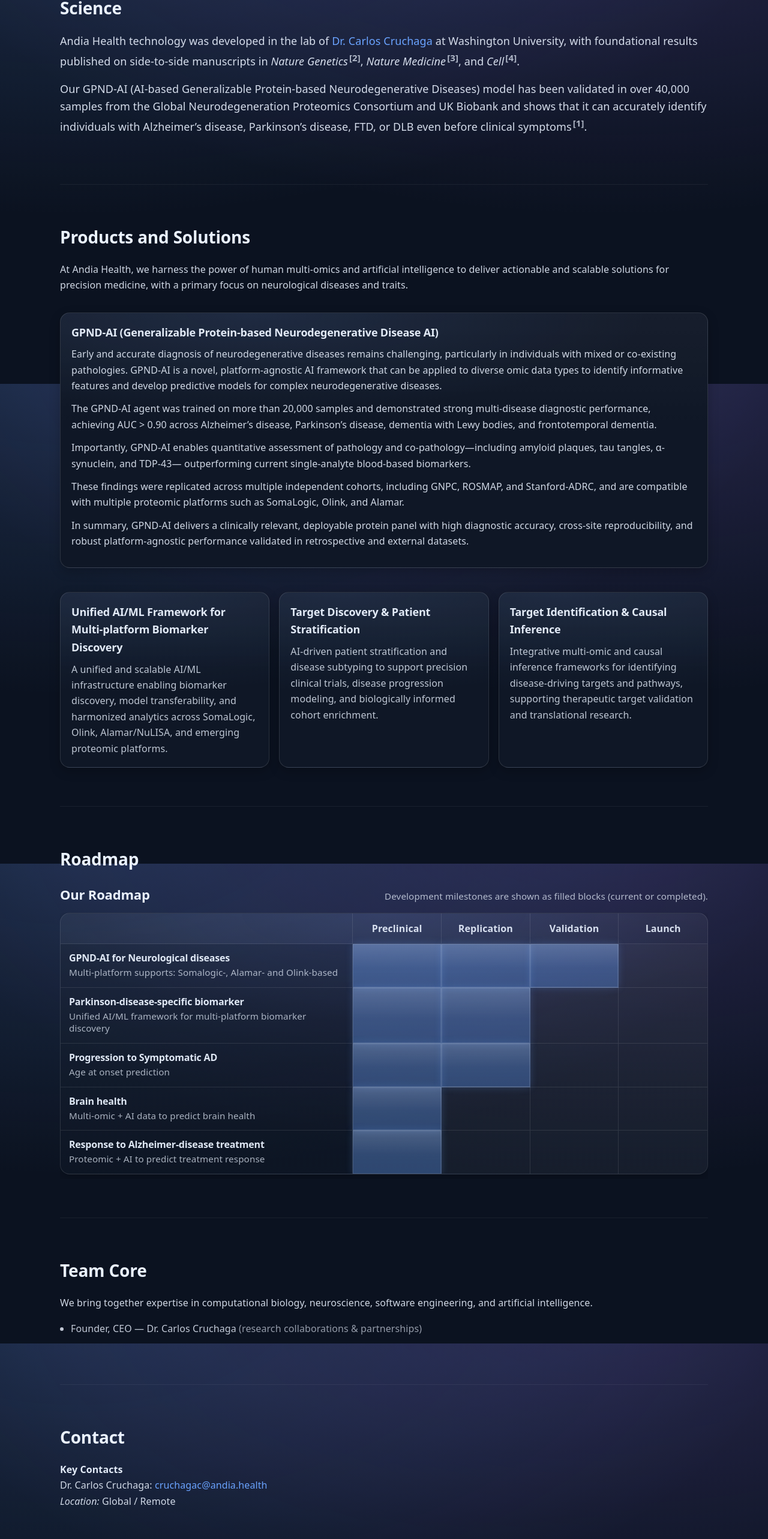
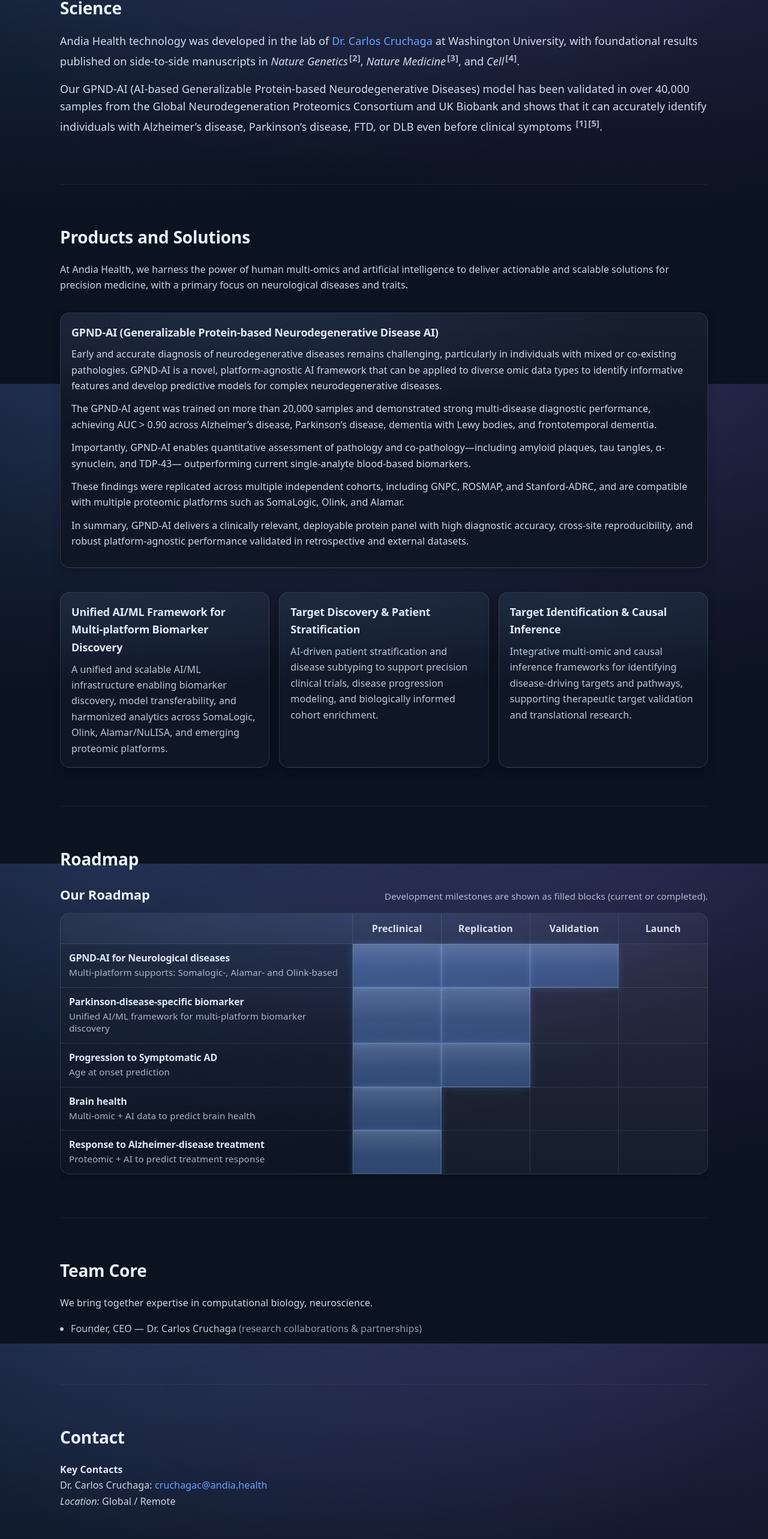
Before and after one commit to YingXu001/Andia_Health_Home, a React (Vite) app: page / in a window 1280 px wide. Shown: the part 1760-4326 px from the top of the page at 60% size. Built offline with nearby package versions, Linux system fonts and the light colour scheme.

Commit message:
update app.jsx

```diff
--- a/src/App.jsx
+++ b/src/App.jsx
@@ -87,8 +87,7 @@ export default function App() {
             Our GPND-AI (AI-based Generalizable Protein-based Neurodegenerative Diseases) model has been
             validated in over 40,000 samples from the Global Neurodegeneration Proteomics Consortium and UK
             Biobank and shows that it can accurately identify individuals with Alzheimer’s disease,
-            Parkinson’s disease, FTD, or DLB even before clinical symptoms
-            <Citation id={1} />.
+            Parkinson’s disease, FTD, or DLB even before clinical symptoms <Citation id={1} /><Citation id={5} />.
           </p>
         </Section>
 
@@ -164,8 +163,7 @@ export default function App() {
 
         <Section id="team" title="Team Core">
           <p>
-            We bring together expertise in computational biology, neuroscience, software engineering,
-            and artificial intelligence.
+            We bring together expertise in computational biology, neuroscience.
           </p>
           <ul className="list">
             <li>
@@ -242,6 +240,23 @@ export default function App() {
               </a>
             </li>
 
+            <li id="ref-5">
+              Xu Y, Denkinger MN, Liu M, <i>et&nbsp;al.</i>{" "}
+              <strong>
+                GPND-AI NULISA: A 15-protein AI classifier for diagnosis and co-pathology
+                profiling across neurodegenerative diseases.
+              </strong>{" "}
+              <i>Alzheimer&apos;s &amp; Dementia</i>. 2026;22(5):e71420. doi:&nbsp;
+              <a
+                href="https://doi.org/10.1002/alz.71420"
+                target="_blank"
+                rel="noopener noreferrer"
+              >
+                10.1002/alz.71420
+              </a>
+              .
+            </li>
+
           </ol>
         </Section>
       </main>
```
